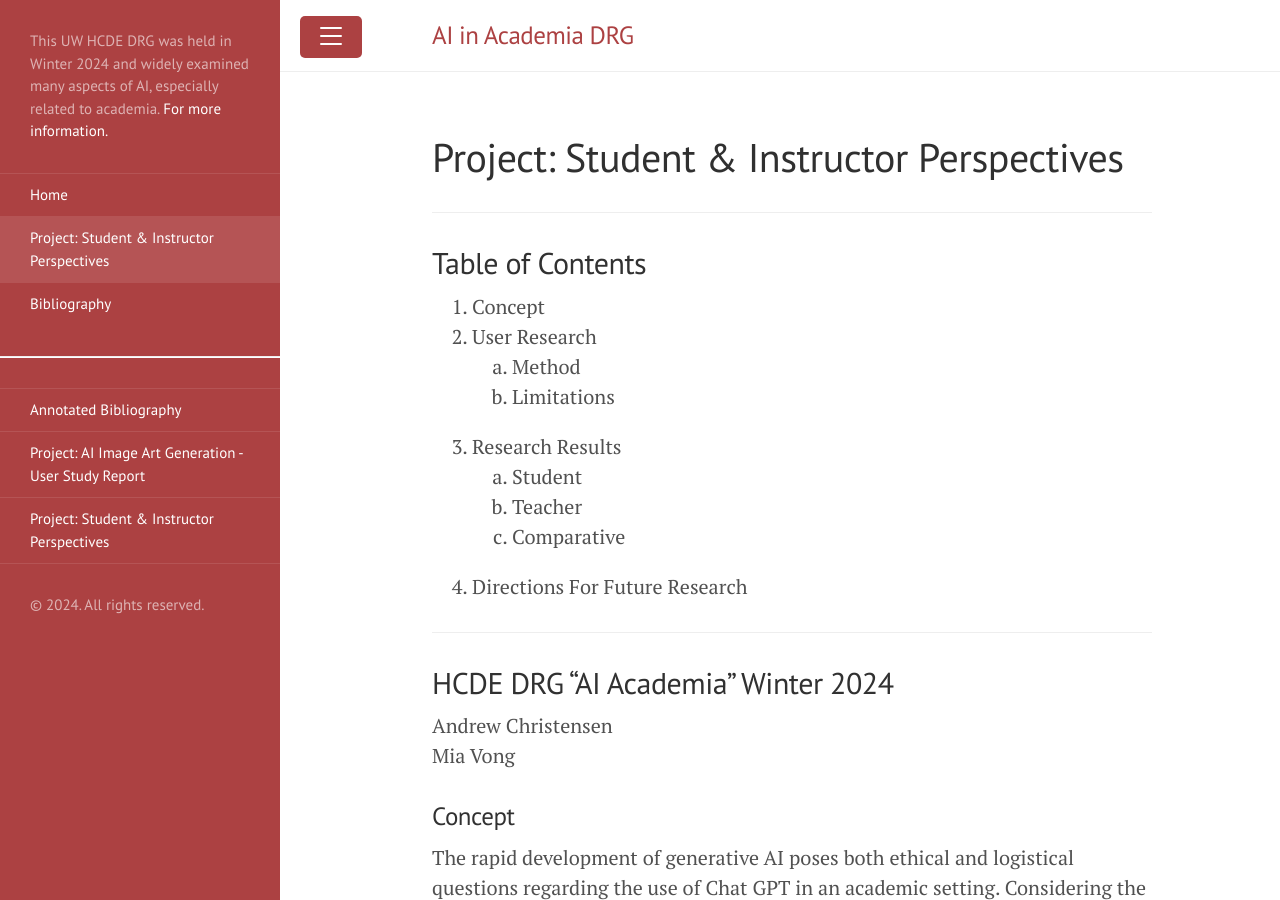
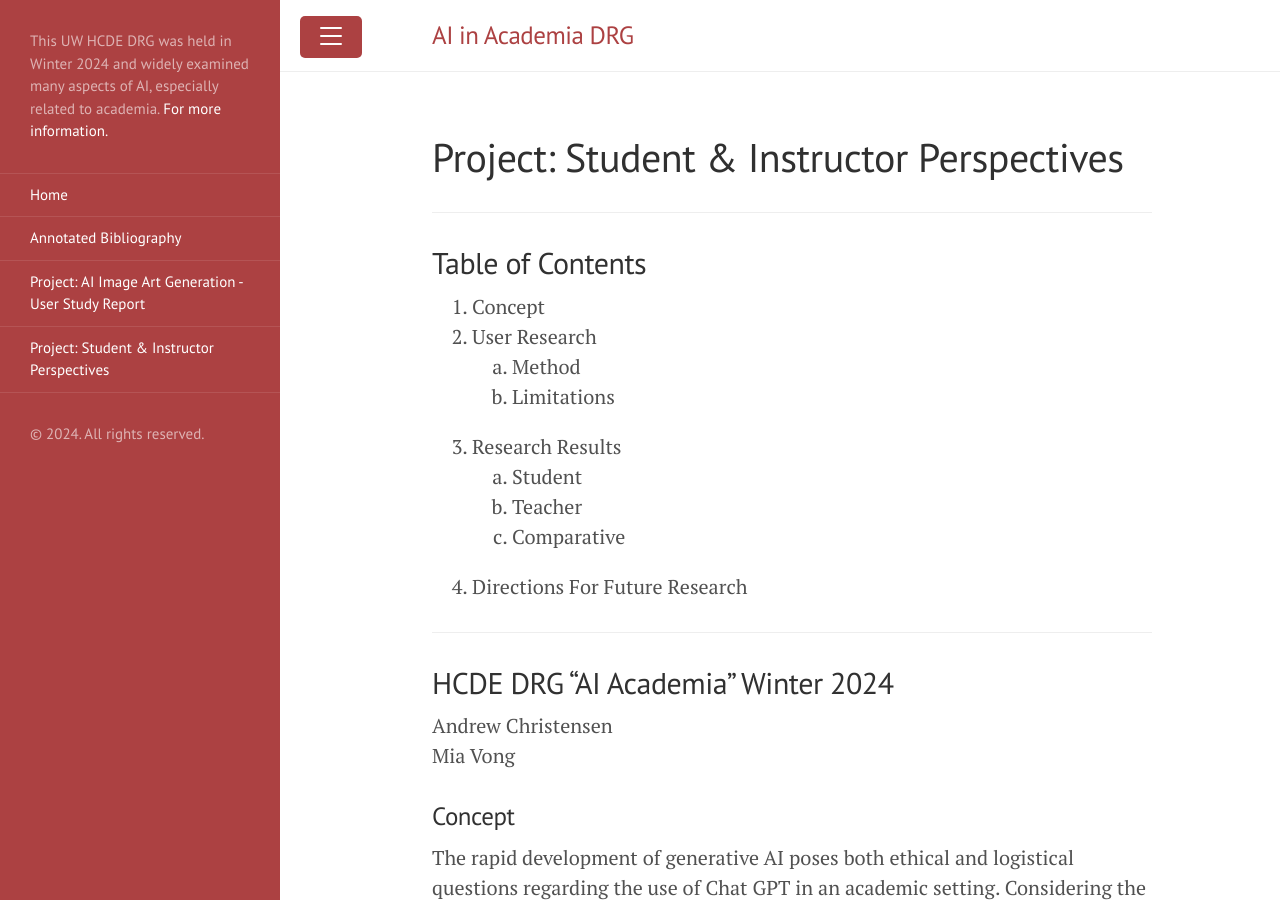
Before and after one commit to amarks/aiacademia, a Jekyll site: the page built from docs/StudentandInstructorPerspectives.md, in a window 1280 px wide and 900 px high. Built offline with Jekyll 4.4.1, drawn with Linux system fonts in a browser that asks for light colours.

Commit message:
sidebar fix

```diff
--- a/docs/_includes/sidebar.html
+++ b/docs/_includes/sidebar.html
@@ -11,7 +11,7 @@
   <nav class="sidebar-nav">
     <a class="sidebar-nav-item{% if page.title == 'Home' %} active{% endif %}" href="{{ '/' | absolute_url }}">Home</a>
 
-   {% comment %}
+ <!--  {% comment %}
       The code below dynamically generates a sidebar nav of pages with
       `layout: page` in the front-matter. See readme for usage.
     {% endcomment %}
@@ -25,10 +25,10 @@
       {% endif %}
     {% endfor %}
 <hr />
-
-    <a class="sidebar-nav-item" href="{{ site.github.repo }}/bibliography.html">Annotated Bibliography</a>
-    <a class="sidebar-nav-item" href="{{ site.github.repo }}/AIArtImageGeneration.html">Project: AI Image Art Generation - User Study Report</a>
-    <a class="sidebar-nav-item" href="{{ site.github.repo }}/StudentandInstructorPerspectives.html">Project: Student & Instructor Perspectives</a>
+-->
+    <a class="sidebar-nav-item" href="{{ site.github.repo }}/aiacademia/bibliography.html">Annotated Bibliography</a>
+    <a class="sidebar-nav-item" href="{{ site.github.repo }}/aiacademia/AIArtImageGeneration.html">Project: AI Image Art Generation - User Study Report</a>
+    <a class="sidebar-nav-item" href="{{ site.github.repo }}/aiacademia/StudentandInstructorPerspectives.html">Project: Student & Instructor Perspectives</a>
   </nav>
 
 
```
